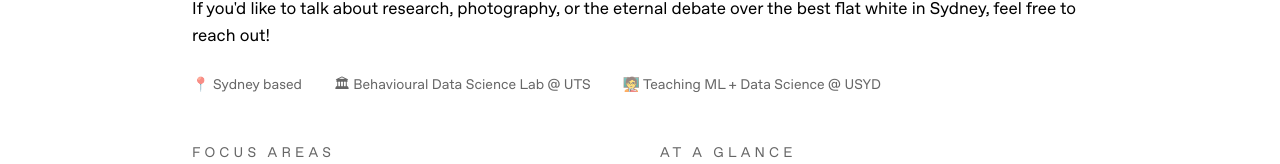
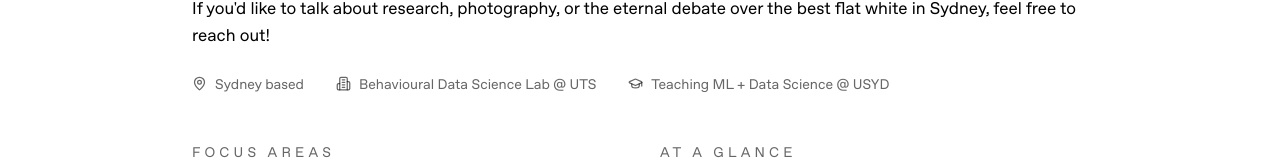
Before and after one commit to kyxzhe/kyxzhe.github.io, a Next.js app: page /about in a window 1280 px wide. Shown: the part 623-787 px from the top of the page. Built offline with nearby package versions, Linux system fonts and the light colour scheme.

Commit message:
fix(a11y): use icons for about facts
Tests: ./node_modules/.bin/eslint src/app/about/page.tsx; ./node_modules/.bin/tsc --noEmit; git diff --check. Not run: ./node_modules/.bin/next build --turbopack (approval blocked by Codex usage limit until 6:41 AM).

```diff
--- a/src/app/about/page.tsx
+++ b/src/app/about/page.tsx
@@ -1,4 +1,5 @@
 import Link from "next/link";
+import { Building2, GraduationCap, MapPin } from "lucide-react";
 import Navbar from "@/components/Navbar";
 import Footer from "@/components/Footer";
 import { contactInfo } from "@/lib/constants/contact";
@@ -9,6 +10,12 @@ import {
   researchFocus,
   timeline,
 } from "@/lib/constants/about";
+
+const quickFacts = [
+  { label: "Sydney based", icon: MapPin },
+  { label: "Behavioural Data Science Lab @ UTS", icon: Building2 },
+  { label: "Teaching ML + Data Science @ USYD", icon: GraduationCap },
+];
 
 export default function AboutPage() {
   return (
@@ -30,9 +37,12 @@ export default function AboutPage() {
             </div>
             <div className="flex flex-col gap-4 text-sm text-[rgba(0,0,0,0.6)] dark:text-[rgba(255,255,255,0.8)]">
               <div className="flex flex-wrap gap-x-8 gap-y-2">
-                <span className="dark:text-[rgba(255,255,255,0.8)]">📍 Sydney based</span>
-                <span className="dark:text-[rgba(255,255,255,0.8)]">🏛 Behavioural Data Science Lab @ UTS</span>
-                <span className="dark:text-[rgba(255,255,255,0.8)]">🧑‍🏫 Teaching ML + Data Science @ USYD</span>
+                {quickFacts.map(({ label, icon: Icon }) => (
+                  <span key={label} className="inline-flex items-center gap-2 dark:text-[rgba(255,255,255,0.8)]">
+                    <Icon size={15} aria-hidden="true" />
+                    {label}
+                  </span>
+                ))}
               </div>
             </div>
           </div>
```
